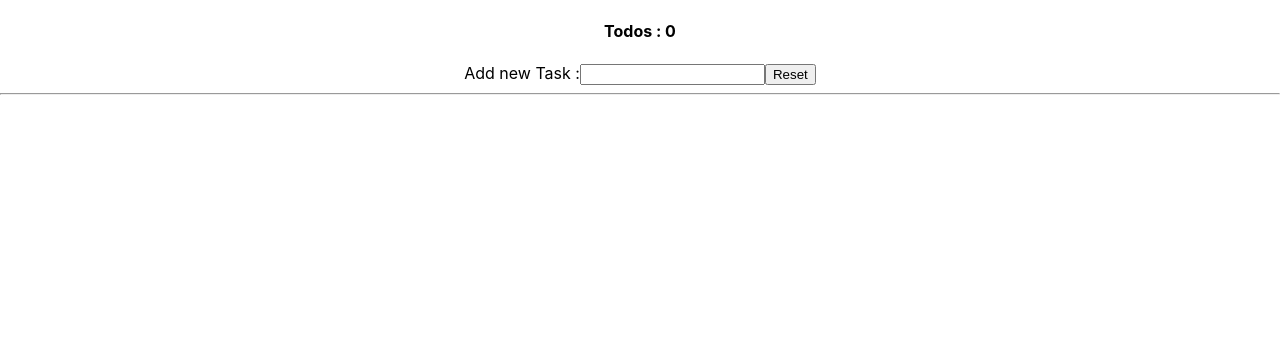
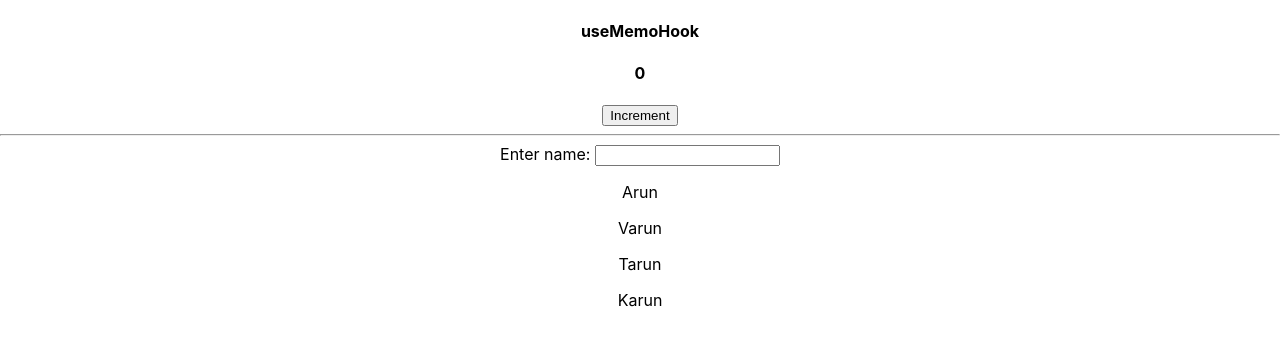
Before and after one commit to Arunarchitect/reacttutorialnisha, a React (Create React App) app: page / in a window 1280 px wide. Shown: the top 344 px of the page. Built offline with nearby package versions, Linux system fonts and the light colour scheme.

Commit message:
tutorial completed upto useMemo Hook

```diff
--- a/src/App.js
+++ b/src/App.js
@@ -1,5 +1,5 @@
 import './App.css';
-import Todos from './useReducer/todos';
+import User from './useMemoHook/User';
 
 
 
@@ -8,7 +8,7 @@ function App() {
 
   return (
   <div className='App'>
-    <Todos  />
+    <User  />
   </div>
   );
 }
--- /dev/null
+++ b/src/useMemoHook/User.js
@@ -0,0 +1,45 @@
+
+import React ,{useState, useMemo} from 'react'
+import Usercard from './Usercard'
+
+const User = () => {
+    const userList = [
+        {id:1, name: "Arun"},
+        {id:2, name:'Varun'},
+        {id:3, name:'Tarun'},
+        {id:4, name:'Karun'}
+    ]
+    const [user, setUser] =useState(userList);
+    const [counter,setCounter] = useState(0);
+
+    const displayList = useMemo(() => user.map(user  => {
+        console.log('preparing card...')
+        return <Usercard key={user.id} data={user}/>
+    }),[user])
+
+    const handleCounter =()=> {
+        setCounter(counter => counter+1)
+    }
+
+    const setUserDetail = (value) =>  {
+        setUser  ([
+            ...user,
+            {
+                id:user.length+1,
+                name:value,
+            }
+        ])
+    }
+  return (
+    <div>
+        <h4>useMemoHook</h4>
+        <h4>{counter}</h4>
+        <button onClick={() => handleCounter()}>Increment</button>
+        <hr />
+        Enter name:  <input type='text' onBlur={(e) => setUserDetail(e.target.value)} />
+        {displayList}
+    </div>
+  )
+}
+
+export default User
--- /dev/null
+++ b/src/useMemoHook/Usercard.js
@@ -0,0 +1,11 @@
+import React from 'react'
+
+const Usercard = ({data}) => {
+  return (
+    <div>
+        <p>{data.name}</p>
+    </div>
+  )
+}
+
+export default Usercard
```
